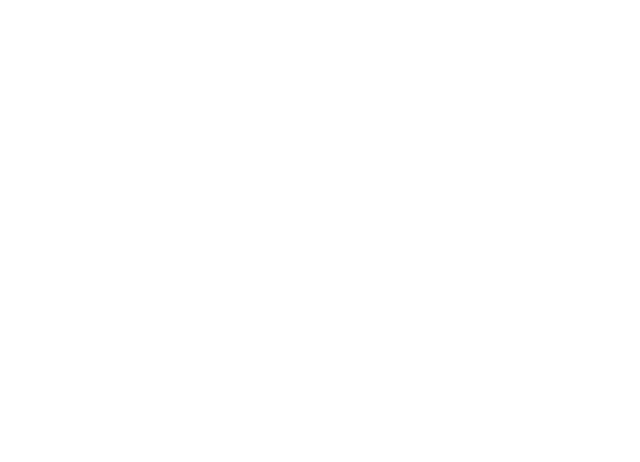
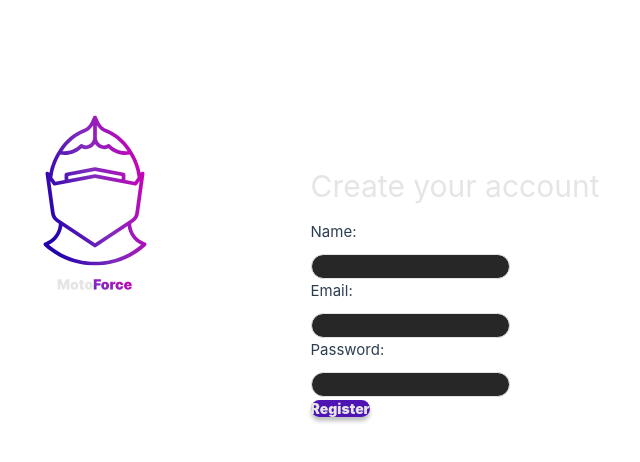
Before and after one commit to Liftpiloot/motoforce-mobile, a Vue app: page /register in a window 1280 px wide. Before the commit this address had no page. Shown: the top 462 px of the page, without its empty margins (365-1005 px from the left). Built offline with nearby package versions, Linux system fonts and the light colour scheme.

Commit message:
Add register page

```diff
--- a/package.json
+++ b/package.json
@@ -14,6 +14,7 @@
   },
   "devDependencies": {
     "@vitejs/plugin-vue": "^5.0.5",
+    "sass-embedded": "^1.79.4",
     "vite": "^5.3.1"
   }
 }
--- a/src/assets/base.css
+++ b/src/assets/base.css
@@ -34,6 +34,15 @@
   --color-text: var(--vt-c-text-light-1);
 
   --section-gap: 160px;
+
+  --Background-color: #272727;
+
+  --Primary-gradient: linear-gradient(68deg, #2200AC 11.4%, #7F2CBC 50.14%, #C900B8 88.87%);
+
+  --Primary-solid: #4F15B4;
+
+  --Text-color: #E5E5E5;
+
 }
 
 @media (prefers-color-scheme: dark) {
--- a/src/router.js
+++ b/src/router.js
@@ -1,10 +1,12 @@
 import { createRouter, createWebHistory } from 'vue-router';
 import App from './App.vue';
 import Login from './views/Login.vue';
+import Register from "@/views/Register.vue";
 
 const routes = [
     { path: '/', redirect: '/login' },
     { path: '/login', component: Login },
+    {path: '/register', component: Register},
 ];
 
 const router = createRouter({
--- /dev/null
+++ b/src/views/Register.vue
@@ -0,0 +1,149 @@
+<script setup>
+import { ref } from 'vue'
+import {API_URL} from "@/config.js";
+
+const password = ref('')
+const email = ref('')
+const name = ref('')
+
+const register = async () => {
+  try {
+    const response = await fetch(`${API_URL}/Register`, {
+      method: 'POST',
+      headers: {
+        'Content-Type': 'application/json',
+      },
+      body: JSON.stringify({
+        name: name.value,
+        email: email.value,
+        password: password.value,
+      }),
+    });
+    if (!response.ok) {
+      throw new Error(response.text());
+    }
+    const userData = await response.json();
+    console.log('User data:', userData);
+    // Handle the user data as needed
+  } catch (error) {
+    console.error('There was a problem with the register request:', error);
+  }
+};
+
+</script>
+
+<template>
+  <div class="moto-force-icon">
+    <img src="../components/icons/moto-force-icon.svg" alt="Moto Force Icon" />
+  </div>
+  <div class="register-container">
+    <div class="register-form">
+      <div class="register-title">
+        <h1>Create your account</h1>
+      </div>
+    <form @submit.prevent="register">
+      <div class="name-div">
+        <label for="name">Name:</label>
+        <input type="text" id="name" v-model="name" required />
+      </div>
+      <div class="email-div">
+        <label for="email">Email:</label>
+        <input type="email" id="email" v-model="email" required />
+      </div>
+      <div class="password-div">
+        <label for="password">Password:</label>
+        <input type="password" id="password" v-model="password" required />
+      </div>
+      <button type="submit" class="register-button">Register</button>
+    </form>
+    </div>
+  </div>
+</template>
+
+<style scoped lang="scss">
+
+.moto-force-icon {
+  display: flex;
+  width: 22.5rem;
+  height: 12.75rem;
+  padding: 0.75rem 0rem;
+  flex-direction: column;
+  justify-content: center;
+  align-items: center;
+  gap: 0.625rem;
+  flex-shrink: 0;
+
+  img {
+    display: flex;
+    flex-direction: column;
+    align-items: center;
+    gap: 0.625rem;
+  }
+}
+
+.register-container{
+  display: flex;
+  width: 22.5rem;
+  height: 37.25rem;
+  padding: 3.125rem 0.625rem;
+  flex-direction: column;
+  justify-content: space-between;
+  align-items: center;
+}
+
+.register-form{
+  display: flex;
+  padding: 0.625rem;
+  flex-direction: column;
+  align-items: flex-start;
+  gap: 0.625rem;
+}
+
+.register-title{
+  display: flex;
+  flex-direction: column;
+  align-items: center;
+  gap: 0.625rem;
+  color: var(--Text-color);
+}
+
+.name-div, .email-div, .password-div{
+  display: flex;
+  flex-direction: column;
+  align-items: flex-start;
+  gap: 0.625rem;
+}
+
+input {
+  height: 1.5625rem;
+  flex-shrink: 0;
+  align-self: stretch;
+  border-radius: 1rem;
+  border: 1px solid var(--Text-color, #E5E5E5);
+  padding: 0.625rem;
+
+  background: var(--Background-color, #FFFFFF);
+}
+
+.register-button {
+  display: flex;
+  width: 9.6875rem;
+  padding: 0.25rem 1.75rem;
+  justify-content: center;
+  align-items: center;
+  gap: 0.625rem;
+  all: unset;
+  border-radius: 1rem;
+  background: var(--Primary-solid, #4F15B4);
+  box-shadow: 0px 4px 4px 0px rgba(0, 0, 0, 0.25);
+
+  color: var(--Text-color);
+  font-family: 'Inter', sans-serif;
+  font-size: 0.875rem;
+  font-style: normal;
+  font-weight: 900;
+  line-height: normal;
+}
+
+
+</style>
```
Also changed, not shown: src/components/icons/moto-force-icon.svg (added), 1 other file (tests, documents, lock files or other folders).
